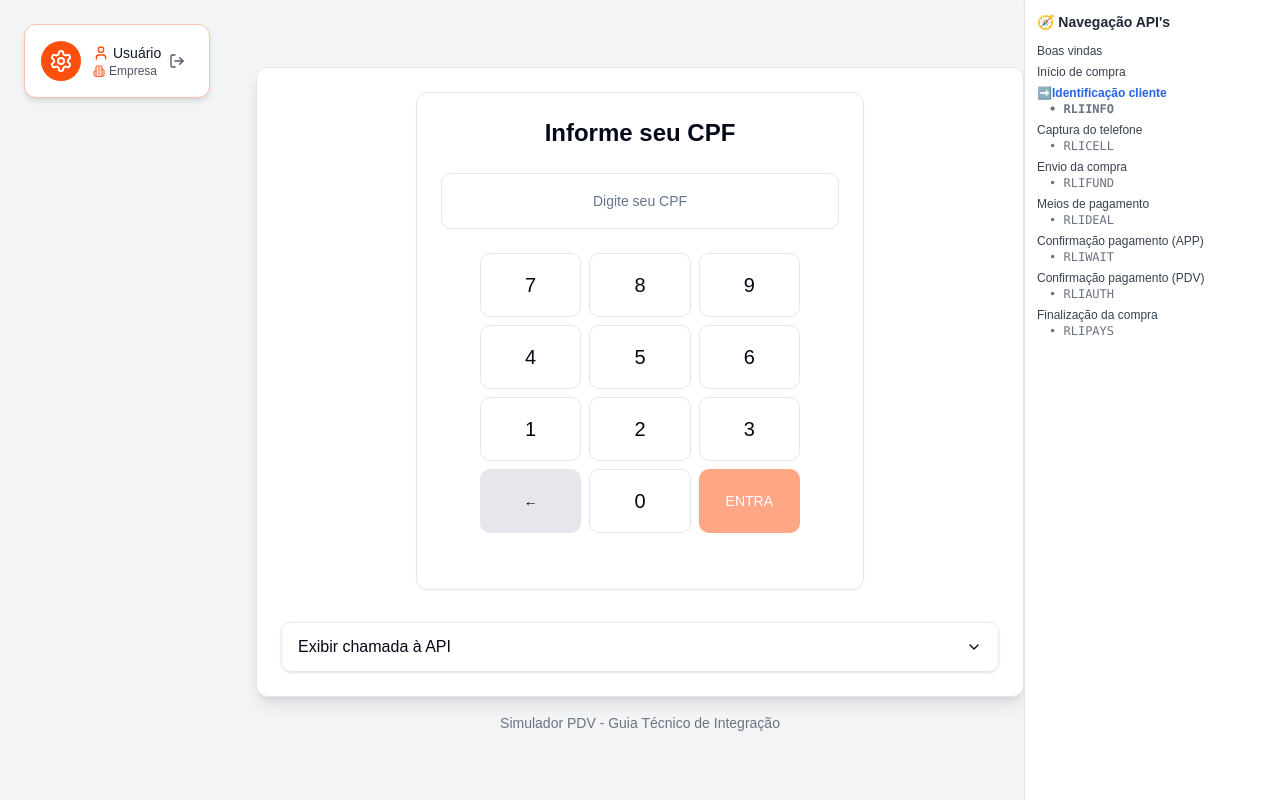
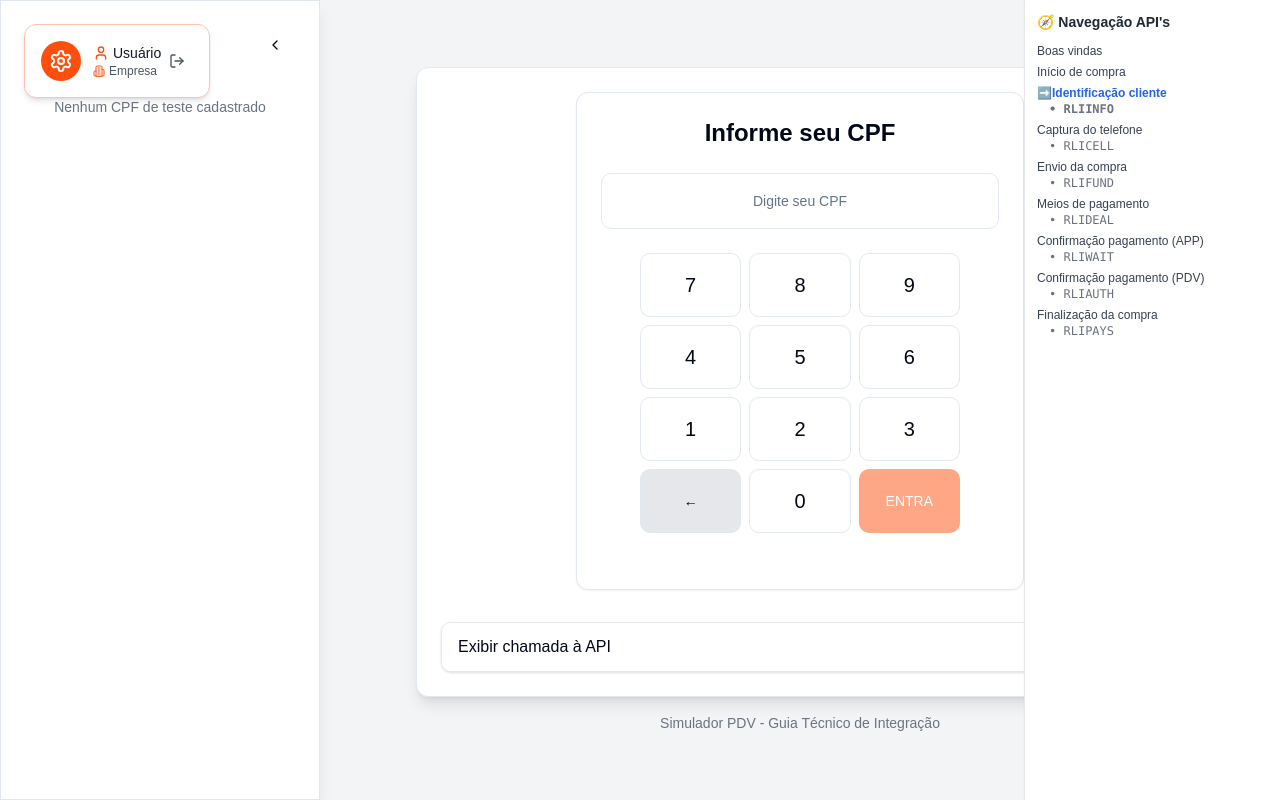
Before and after one commit to paulogordao/fluxo-pdv, a React (Vite) app: page /cpf in a window 1280 px wide. Built offline with nearby package versions, Linux system fonts and the light colour scheme.

Commit message:
feat: Add test CPF panel to /cpf screen
Adds an interactive left-side panel to the /cpf screen displaying test CPFs fetched from an API. Clicking a CPF auto-fills the input field.

```diff
--- /dev/null
+++ b/src/components/TestUsersSidebar.tsx
@@ -0,0 +1,146 @@
+
+import { useState, useEffect } from "react";
+import { Card, CardContent, CardHeader, CardTitle } from "@/components/ui/card";
+import { Button } from "@/components/ui/button";
+import { Badge } from "@/components/ui/badge";
+import { ChevronLeft, ChevronRight, User } from "lucide-react";
+import { testUserService, UsuarioTeste } from "@/services/testUserService";
+import { useUserSession } from "@/hooks/useUserSession";
+
+interface TestUsersSidebarProps {
+  onCpfSelect: (cpf: string) => void;
+}
+
+const TestUsersSidebar = ({ onCpfSelect }: TestUsersSidebarProps) => {
+  const [testUsers, setTestUsers] = useState<UsuarioTeste[]>([]);
+  const [isLoading, setIsLoading] = useState(false);
+  const [isCollapsed, setIsCollapsed] = useState(false);
+  const { userId } = useUserSession();
+
+  useEffect(() => {
+    const loadTestUsers = async () => {
+      if (!userId) return;
+
+      setIsLoading(true);
+      try {
+        const users = await testUserService.getUsuariosTeste(userId);
+        setTestUsers(users);
+      } catch (error) {
+        console.error("Erro ao carregar usuários de teste:", error);
+      } finally {
+        setIsLoading(false);
+      }
+    };
+
+    loadTestUsers();
+  }, [userId]);
+
+  const formatCPF = (cpf: string) => {
+    const cleaned = cpf.replace(/\D/g, "");
+    return cleaned.replace(/(\d{3})(\d{3})(\d{3})(\d{2})/, "$1.$2.$3-$4");
+  };
+
+  const handleCpfClick = (cpf: string) => {
+    const cleanedCpf = cpf.replace(/\D/g, "");
+    onCpfSelect(cleanedCpf);
+  };
+
+  if (isCollapsed) {
+    return (
+      <div className="fixed left-4 top-1/2 transform -translate-y-1/2 z-20">
+        <Button
+          variant="outline"
+          size="icon"
+          onClick={() => setIsCollapsed(false)}
+          className="bg-white shadow-lg"
+        >
+          <ChevronRight className="h-4 w-4" />
+        </Button>
+      </div>
+    );
+  }
+
+  return (
+    <div className="fixed left-0 top-0 h-full w-80 bg-white shadow-lg z-10 overflow-y-auto">
+      <Card className="h-full rounded-none border-r">
+        <CardHeader className="pb-4">
+          <div className="flex items-center justify-between">
+            <CardTitle className="text-lg flex items-center gap-2">
+              <User className="h-5 w-5 text-dotz-laranja" />
+              CPFs de Teste
+            </CardTitle>
+            <Button
+              variant="ghost"
+              size="icon"
+              onClick={() => setIsCollapsed(true)}
+            >
+              <ChevronLeft className="h-4 w-4" />
+            </Button>
+          </div>
+        </CardHeader>
+
+        <CardContent className="space-y-3">
+          {isLoading ? (
+            <div className="text-center py-4 text-gray-500">
+              Carregando...
+            </div>
+          ) : testUsers.length === 0 ? (
+            <div className="text-center py-4 text-gray-500 text-sm">
+              Nenhum CPF de teste cadastrado
+            </div>
+          ) : (
+            testUsers.map((user, index) => (
+              <Card key={index} className="border border-gray-200 hover:border-dotz-laranja transition-colors">
+                <CardContent className="p-4">
+                  <div className="space-y-2">
+                    <div className="font-mono text-lg font-semibold text-gray-800">
+                      {formatCPF(user.identificacao_usuario)}
+                    </div>
+
+                    <div className="flex flex-wrap gap-1">
+                      {user.pedir_telefone && (
+                        <Badge variant="secondary" className="text-xs">
+                          Telefone ✅
+                        </Badge>
+                      )}
+                      {user.possui_dotz && (
+                        <Badge variant="secondary" className="text-xs">
+                          Dotz ✅
+                        </Badge>
+                      )}
+                      {user.outros_meios_pagamento && (
+                        <Badge variant="secondary" className="text-xs">
+                          Outros Pagamentos ✅
+                        </Badge>
+                      )}
+                      {user.dotz_sem_app && (
+                        <Badge variant="secondary" className="text-xs">
+                          Dotz sem App ✅
+                        </Badge>
+                      )}
+                      {user.permitir_pagamento_token && (
+                        <Badge variant="secondary" className="text-xs">
+                          Token ✅
+                        </Badge>
+                      )}
+                    </div>
+
+                    <Button
+                      size="sm"
+                      className="w-full bg-dotz-laranja hover:bg-dotz-laranja/90 text-white"
+                      onClick={() => handleCpfClick(user.identificacao_usuario)}
+                    >
+                      Usar este CPF
+                    </Button>
+                  </div>
+                </CardContent>
+              </Card>
+            ))
+          )}
+        </CardContent>
+      </Card>
+    </div>
+  );
+};
+
+export default TestUsersSidebar;
--- a/src/pages/CpfScreen.tsx
+++ b/src/pages/CpfScreen.tsx
@@ -3,6 +3,7 @@ import { useNavigate } from "react-router-dom";
 import { toast } from "sonner";
 import PdvLayout from "@/components/PdvLayout";
 import UserProfileButton from "@/components/UserProfileButton";
+import TestUsersSidebar from "@/components/TestUsersSidebar";
 import { useUserSession } from "@/hooks/useUserSession";
 import { Button } from "@/components/ui/button";
 import { Card } from "@/components/ui/card";
@@ -30,6 +31,11 @@ const CpfScreen = () => {
     } else if (cpf.length < 11) {
       setCpf(prev => prev + value);
     }
+  };
+
+  const handleCpfSelect = (selectedCpf: string) => {
+    setCpf(selectedCpf);
+    toast.success(`CPF ${formatCPF(selectedCpf)} selecionado!`);
   };
 
   const handleSubmit = async () => {
@@ -123,6 +129,9 @@ const CpfScreen = () => {
 
   return (
     <div className="min-h-screen bg-gray-100 relative">
+      {/* Test Users Sidebar */}
+      <TestUsersSidebar onCpfSelect={handleCpfSelect} />
+
       {/* User Profile Button - positioned in top left with larger size */}
       <div className="absolute top-6 left-6 z-10">
         <UserProfileButton
@@ -131,6 +140,8 @@ const CpfScreen = () => {
         />
       </div>
 
+      {/* Main content with left margin to account for sidebar */}
+      <div className="ml-80">
         <PdvLayout className="flex flex-col items-center justify-center">
           <Card className="w-full max-w-md p-6 flex flex-col items-center">
             <div className="w-full mb-8">
@@ -195,6 +206,7 @@ const CpfScreen = () => {
           </div>
         </PdvLayout>
       </div>
+    </div>
   );
 };
 
```
Lines whose indentation alone changed are shown as unchanged.
